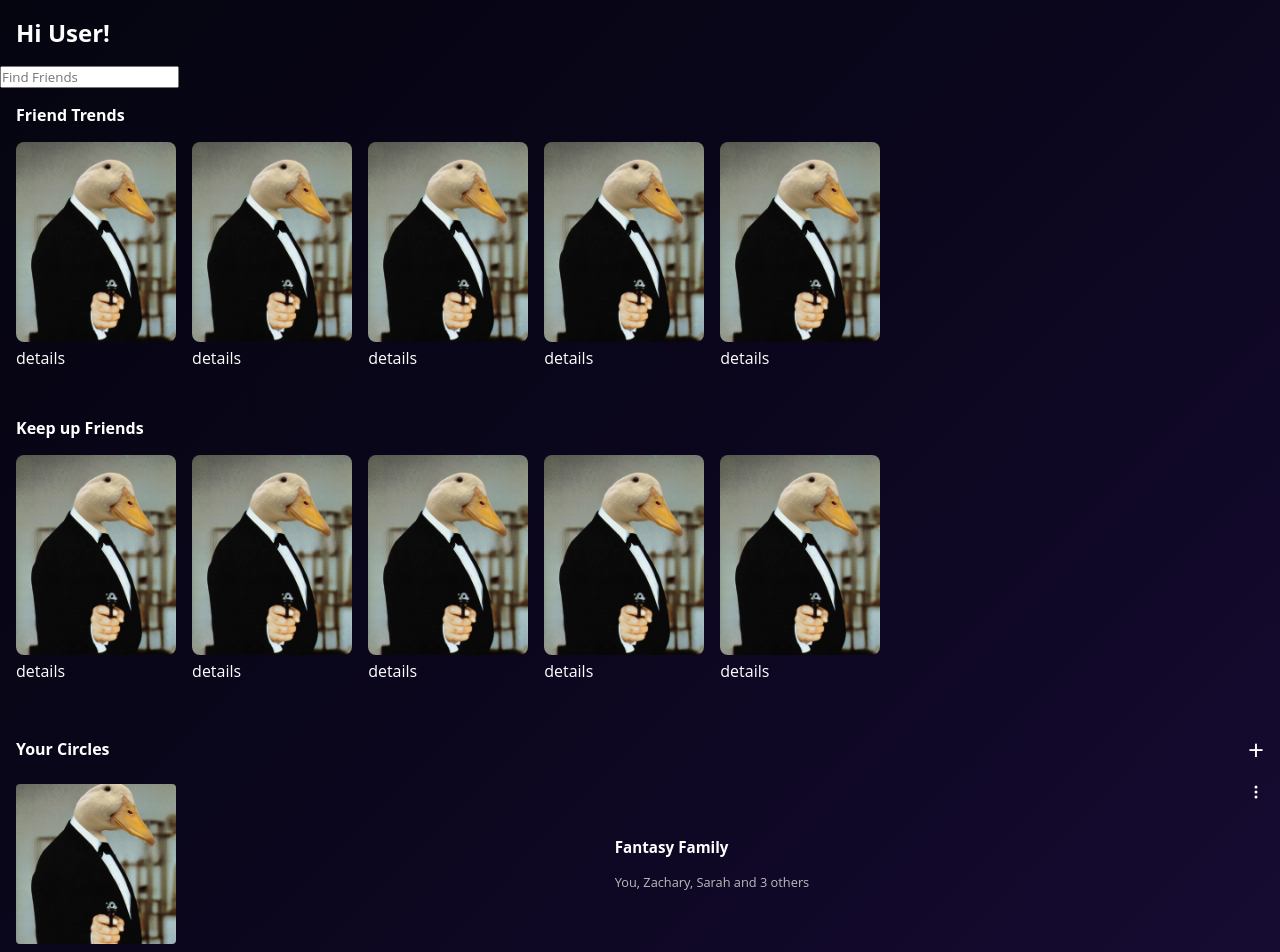
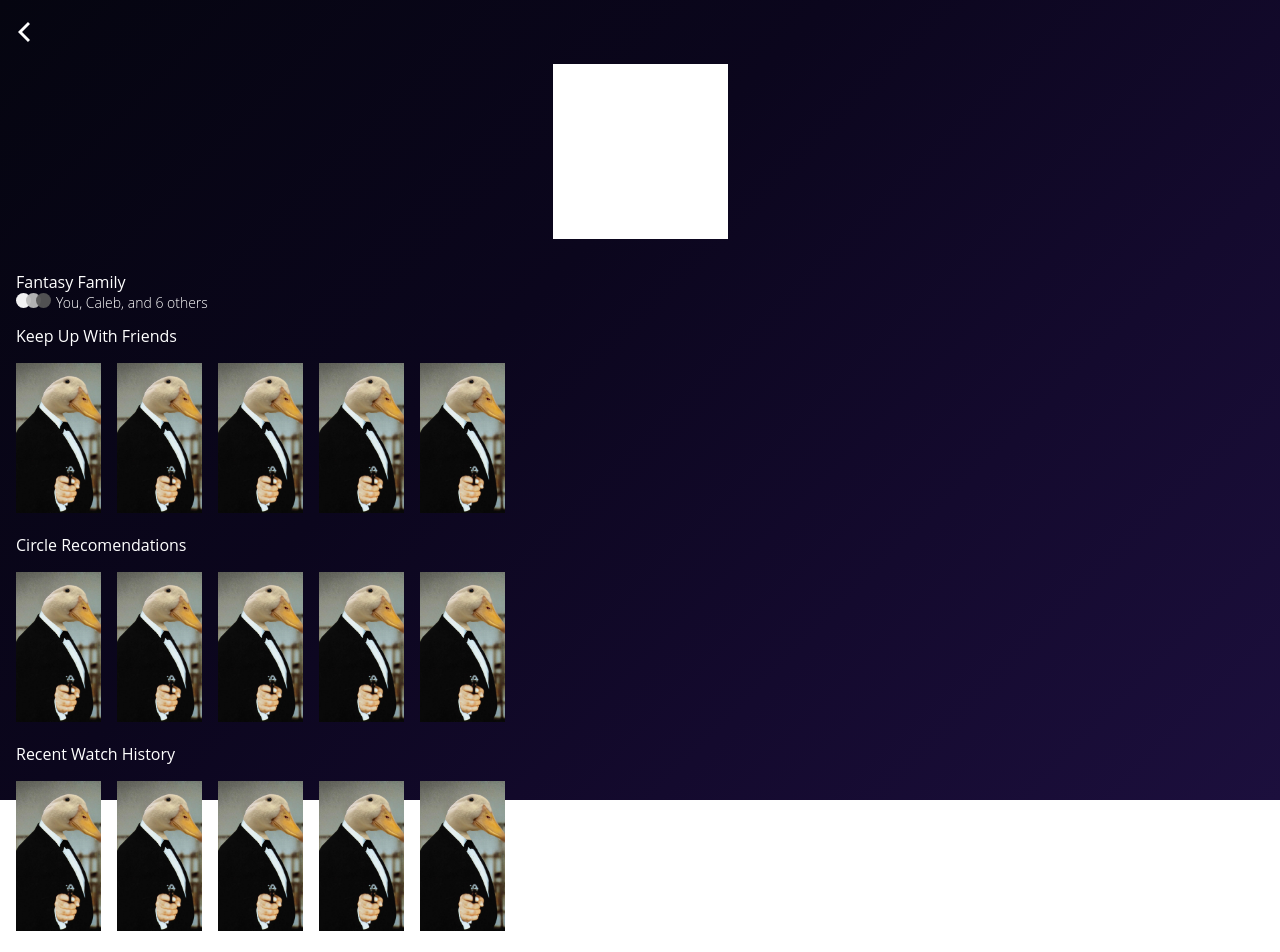
Before and after one commit to Kimdaby/Industry-Project, a React (Vite) app: page /categories in a window 1280 px wide. Shown: the top 952 px of the page. Built offline with nearby package versions, Linux system fonts and the light colour scheme.

Commit message:
finish collection page

```diff
--- a/src/pages/CollectionsPage/CollectionsPage.scss
+++ b/src/pages/CollectionsPage/CollectionsPage.scss
@@ -0,0 +1,265 @@
+@use "../../styles/partials/colors" as *;
+@use "../../styles/partials/mixins" as *;
+@use "../../styles/partials/typography" as *;
+@use "../../styles/partials/variables" as *;
+
+
+.category-page {
+    font-family: 'Open Sans', sans-serif;
+    // background: #000;
+    height:100vh;
+    color: #fff;
+    padding-bottom: 2rem;
+    background: linear-gradient(135deg,
+            #050510 0%,
+            #0b061d 40%,
+            #140a2e 70%,
+            #1c0f3d 100%);
+
+            &__headline {
+                padding: 1rem;
+                position: relative;
+            }
+
+            &__back-button {
+                background: none;
+                border: none;
+                cursor: pointer;
+                padding: 0;
+                position: absolute;
+                top: 1rem;
+                left: 0.5rem;
+                display: flex;
+                align-items: center;
+                justify-content: center;
+            }
+
+            &__back-icon {
+                width: 2rem;
+                height: 2rem;
+                filter: brightness(0) invert(1);
+            }
+
+    &__friends {
+        padding: 1rem;
+        overflow: hidden;
+
+        &-headline {
+            // margin-bottom: 1rem;
+            font-size: 1rem;
+            // padding-top: 1rem;
+            // padding-bottom: 1rem;
+        }
+
+        &-container {
+            // display: flex;
+            // flex-direction: row;
+            // padding-top: 1rem;
+            display: inline-flex;
+            flex-wrap: nowrap;
+            // flex-direction: row;
+            overflow-x: auto;
+            overflow-y: hidden;
+            padding: 1rem 0;
+            gap: 1rem;
+        }
+
+        &-bubble {
+            display: flex;
+            flex-direction: column;
+            align-items: center;
+            text-align: center;
+            margin-right: 1rem;
+
+            & p {
+                width: 75%;
+            }
+        }
+
+        &-img {
+            width: 6.25rem;
+            height: 6.25rem;
+            border-radius: 50%;
+            display: flex;
+            justify-content: stretch;
+            object-fit: cover;
+            margin-bottom: 1rem;
+        }
+    }
+
+    &__trending {
+        width: 100%;
+        overflow: hidden;
+        padding-left:1rem;
+        padding-right:1rem;
+
+        &-headline {
+            // margin-bottom: 1rem;
+            font-size: 1rem;
+            font-weight:500;
+            // padding-top: 1rem;
+            // padding-bottom: 1rem;
+        }
+
+        // &-friends {}
+
+        &-friends-scroll {
+            width: 100%;
+            display: inline-flex;
+            flex-wrap: nowrap;
+            // flex-direction: row;
+            overflow-x: scroll;
+            overflow-y: hidden;
+            padding: 1rem 0;
+            gap: 1rem;
+        }
+
+        &-card {
+            min-width: 5rem;
+            flex-direction: 0 0 auto;
+        }
+
+        &-img {
+            width: 85px;
+            height: 150px;
+            object-fit: cover;
+        }
+    }
+
+
+    &__episode {
+
+        &-section {
+            padding: 1rem;
+        }
+
+        &-headline-container {
+            display: flex;
+            flex-direction: row;
+            justify-content: space-between;
+            align-items: center;
+
+            & p {
+                font-size: 1.75rem;
+            }
+        }
+
+        &-headline {
+            // margin-bottom: 1rem;
+            font-size: 1rem;
+            // padding-top: 1rem;
+            // padding-bottom: 1rem;
+        }
+
+        &-card {
+            display: flex;
+            flex-direction: row;
+            justify-content: space-between;
+            gap: 1rem;
+            margin-bottom: 1rem;
+            margin-top: 1rem;
+        }
+
+        &-img {
+            width: 10rem;
+            height: 10rem;
+            object-fit: cover;
+            border-radius: 0.25rem;
+        }
+
+        &-text {
+            display: flex;
+            flex-direction: column;
+            justify-content: center;
+
+            & h3 {
+                font-size: 0.95rem;
+                margin-bottom: 1rem;
+            }
+
+            & p {
+                font-size: 0.8rem;
+                color: #bbb;
+            }
+        }
+    }
+}
+
+.three-dots-image {
+    font-size: 1rem;
+    height: 1rem;
+    filter: brightness(0) invert(1);
+    object-fit: cover;
+}
+
+.empty-box {
+    display: flex;
+    justify-content: center;
+    margin-top: 2rem;
+    margin-bottom:1rem;
+  }
+
+  .box {
+    width: 175px;
+    height: 175px;
+    background-color: #fff;
+  }
+
+
+  .category-title{
+    &__container{
+        display:flex;
+        padding-left:1rem;
+        flex-direction:column;
+        padding-top:1rem;
+        font-size:0.875rem;
+    }
+
+    &__text{
+        font-size:1rem;
+        font-weight:500;
+    }
+
+    &__friends{
+        font-weight:300;
+    }
+  }
+
+
+  .wrapper{
+    display:flex;
+
+  }
+
+  .circle-group {
+    position: relative;
+    width: 40px;
+    height:2rem;
+    display:flex;
+  }
+
+  .circle {
+    position: absolute;
+    width: 15px;
+    height: .9375rem;
+    border-radius: 50%;
+    opacity: 0.95;
+
+    &--white {
+      background-color: #fff;
+      left: 0;
+      z-index: 1;
+    }
+
+    &--gray {
+      background-color: #bbb;
+      left: 10px;
+      z-index: 2;
+    }
+
+    &--dark {
+      background-color: #555;
+      left: 20px;
+      z-index: 3;
+    }
+  }
--- a/src/pages/CollectionsPage/ColllectionsPage.jsx
+++ b/src/pages/CollectionsPage/ColllectionsPage.jsx
@@ -1,119 +1,98 @@
 import React from 'react'
+import './CollectionsPage.scss'
 
 function ColllectionsPage() {
     return (
         <>
-            <div className='social-page'>
-                <section className='social-page__headline'>
-                    <h1>Hi User!</h1>
+            <div className='category-page'>
+            <section className='category-page__headline'>
+                <button className='category-page__back-button' onClick={() => window.history.back()}>
+                    <img src='/public/images/211686_back_arrow_icon.svg' alt='Back' className='category-page__back-icon'/>
+                </button>
+            </section>
+            <section className='empty-box'>
+                <div className='box'></div>
+            </section>
+
+            <section className='category-title__container'>
+                <div className='category-title__text'>Fantasy Family</div>
+                <div className='wrapper'>
+                    <div className='circle-group'>
+                        <div className='circle circle--white'></div>
+                        <div className='circle circle--gray'></div>
+                        <div className='circle circle--dark'></div>
+                </div>
+                    <div className='category-title__friends'>You, Caleb, and 6 others</div>
+                </div>
                 </section>
 
-                <section className='social-page__searchbar'>
-                    <label className='social-page__searchbar-label'></label>
-                    <input className='social-page__searchbar-input' placeholder='Find Friends'></input>
-                </section>
-
-                <section className='social-page__trending'>
-                    <div className='social-page__trending-friends'>
-                        <h3 className='social-page__trending-headline'>Friend Trends</h3>
-                        <div className='social-page__trending-friends-scroll'>
-                            <article className='social-page__trending-card'>
-                                <img src='/public/images/00Quack.jpg' alt='recommendedphoto1' className='social-page__trending-img' />
-                                <p>details</p>
+                <section className='category-page__trending'>
+                    <div className='category-page__trending-friends'>
+                        <h3 className='category-page__trending-headline'>Keep Up With Friends</h3>
+                        <div className='category-page__trending-friends-scroll'>
+                            <article className='category-page__trending-card'>
+                                <img src='/public/images/00Quack.jpg' alt='recommendedphoto1' className='category-page__trending-img' />
                             </article>
-                            <article className='social-page__trending-card'>
-                                <img src='/public/images/00Quack.jpg' alt='recommendedphoto2' className='social-page__trending-img' />
-                                <p>details</p>
+                            <article className='category-page__trending-card'>
+                                <img src='/public/images/00Quack.jpg' alt='recommendedphoto2' className='category-page__trending-img' />
                             </article>
-                            <article className='social-page__trending-card'>
-                                <img src='/public/images/00Quack.jpg' alt='recommendedphoto3' className='social-page__trending-img' />
-                                <p>details</p>
+                            <article className='category-page__trending-card'>
+                                <img src='/public/images/00Quack.jpg' alt='recommendedphoto3' className='category-page__trending-img' />
                             </article>
-                            <article className='social-page__trending-card'>
-                                <img src='/public/images/00Quack.jpg' alt='recommendedphoto4' className='social-page__trending-img' />
-                                <p>details</p>
+                            <article className='category-page__trending-card'>
+                                <img src='/public/images/00Quack.jpg' alt='recommendedphoto4' className='category-page__trending-img' />
                             </article>
-                            <article className='social-page__trending-card'>
-                                <img src='/public/images/00Quack.jpg' alt='recommendedphoto5' className='social-page__trending-img' />
-                                <p>details</p>
+                            <article className='category-page__trending-card'>
+                                <img src='/public/images/00Quack.jpg' alt='recommendedphoto5' className='category-page__trending-img' />
                             </article>
                         </div>
                     </div>
                 </section>
 
-                <section className='social-page__trending'>
-                    <div className='social-page__trending-friends'>
-                        <h3 className='social-page__trending-headline'>Keep up Friends</h3>
-                        <div className='social-page__trending-friends-scroll'>
-                            <article className='social-page__trending-card'>
-                                <img src='/public/images/00Quack.jpg' alt='recommendedphoto1' className='social-page__trending-img' />
-                                <p>details</p>
+                <section className='category-page__trending'>
+                    <div className='category-page__trending-friends'>
+                        <h3 className='category-page__trending-headline'>Circle Recomendations</h3>
+                        <div className='category-page__trending-friends-scroll'>
+                            <article className='category-page__trending-card'>
+                                <img src='/public/images/00Quack.jpg' alt='recommendedphoto1' className='category-page__trending-img' />
                             </article>
-                            <article className='social-page__trending-card'>
-                                <img src='/public/images/00Quack.jpg' alt='recommendedphoto2' className='social-page__trending-img' />
-                                <p>details</p>
+                            <article className='category-page__trending-card'>
+                                <img src='/public/images/00Quack.jpg' alt='recommendedphoto2' className='category-page__trending-img' />
                             </article>
-                            <article className='social-page__trending-card'>
-                                <img src='/public/images/00Quack.jpg' alt='recommendedphoto3' className='social-page__trending-img' />
-                                <p>details</p>
+                            <article className='category-page__trending-card'>
+                                <img src='/public/images/00Quack.jpg' alt='recommendedphoto3' className='category-page__trending-img' />
                             </article>
-                            <article className='social-page__trending-card'>
-                                <img src='/public/images/00Quack.jpg' alt='recommendedphoto4' className='social-page__trending-img' />
-                                <p>details</p>
+                            <article className='category-page__trending-card'>
+                                <img src='/public/images/00Quack.jpg' alt='recommendedphoto4' className='category-page__trending-img' />
                             </article>
-                            <article className='social-page__trending-card'>
-                                <img src='/public/images/00Quack.jpg' alt='recommendedphoto5' className='social-page__trending-img' />
-                                <p>details</p>
+                            <article className='category-page__trending-card'>
+                                <img src='/public/images/00Quack.jpg' alt='recommendedphoto5' className='category-page__trending-img' />
                             </article>
                         </div>
                     </div>
                 </section>
-
-
-                <section className="social-page__episode-section">
-                    <div className='social-page__episode-headline-container'>
-                        <h2 className='social-page__episode-headline'>Your Circles</h2>
-                        <p>+</p>
-                    </div>
-                    <div className="social-page__episode-card">
-                        <img className="social-page__episode-img" src='/public/images/00Quack.jpg' alt="Episode 1" />
-                        <div className="social-page__episode-text">
-                            <h3>Fantasy Family</h3>
-                            <p>You, Zachary, Sarah and 3 others</p>
+                <section className='category-page__trending'>
+                    <div className='category-page__trending-friends'>
+                        <h3 className='category-page__trending-headline'>Recent Watch History</h3>
+                        <div className='category-page__trending-friends-scroll'>
+                            <article className='category-page__trending-card'>
+                                <img src='/public/images/00Quack.jpg' alt='recommendedphoto1' className='category-page__trending-img' />
+                            </article>
+                            <article className='category-page__trending-card'>
+                                <img src='/public/images/00Quack.jpg' alt='recommendedphoto2' className='category-page__trending-img' />
+                            </article>
+                            <article className='category-page__trending-card'>
+                                <img src='/public/images/00Quack.jpg' alt='recommendedphoto3' className='category-page__trending-img' />
+                            </article>
+                            <article className='category-page__trending-card'>
+                                <img src='/public/images/00Quack.jpg' alt='recommendedphoto4' className='category-page__trending-img' />
+                            </article>
+                            <article className='category-page__trending-card'>
+                                <img src='/public/images/00Quack.jpg' alt='recommendedphoto5' className='category-page__trending-img' />
+                            </article>
                         </div>
-                        <img className='three-dots-image' src='/public/images/three-dots-vertical.svg' alt='more items'/>
-                    </div>
-                    <div className="social-page__episode-card">
-                        <img className="social-page__episode-img" src='/public/images/00Quack.jpg' alt="Episode 2" />
-                        <div className="social-page__episode-text">
-                            <h3>Thriller Takeover</h3>
-                            <p>You, Zachary, Jenna and 3 others</p>
-                        </div>
-                        <img className='three-dots-image' src='/public/images/three-dots-vertical.svg' alt='more items'/>
-                    </div>
-                    <div className="social-page__episode-card">
-                        <img className="social-page__episode-img" src='/public/images/00Quack.jpg' alt="Episode 2" />
-                        <div className="social-page__episode-text">
-                            <h3>Animation Addicts</h3>
-                            <p>You, Jonathan, Jenna, and 3 others</p>
-                        </div>
-                        <img className='three-dots-image' src='/public/images/three-dots-vertical.svg' alt='more items'/>
                     </div>
                 </section>
-
-                <section className="social-page__episode-section">
-                    <h2 className='social-page__episode-headline'>Recommended Circle</h2>
-                    <div className="social-page__episode-card">
-                        <img className="social-page__episode-img" src='/public/images/00Quack.jpg' alt="Episode 1" />
-                        <div className="social-page__episode-text">
-                            <h3>Fantasy Family</h3>
-                            <p>You, Zachary, Sarah and 3 others</p>
-                        </div>
-                        <img className='three-dots-image' src='/public/images/three-dots-vertical.svg' alt='more items'/>
-                    </div>
-                </section>
-
-
             </div>
         </>
     );
--- a/src/pages/SocialPage/SocialPage.scss
+++ b/src/pages/SocialPage/SocialPage.scss
@@ -79,7 +79,7 @@
             // padding-bottom: 1rem;
         }
 
-        &-friends {}
+        // &-friends {}
 
         &-friends-scroll {
             width: 100%;
```
Also changed, not shown: public/images/211686_back_arrow_icon.svg (added).
